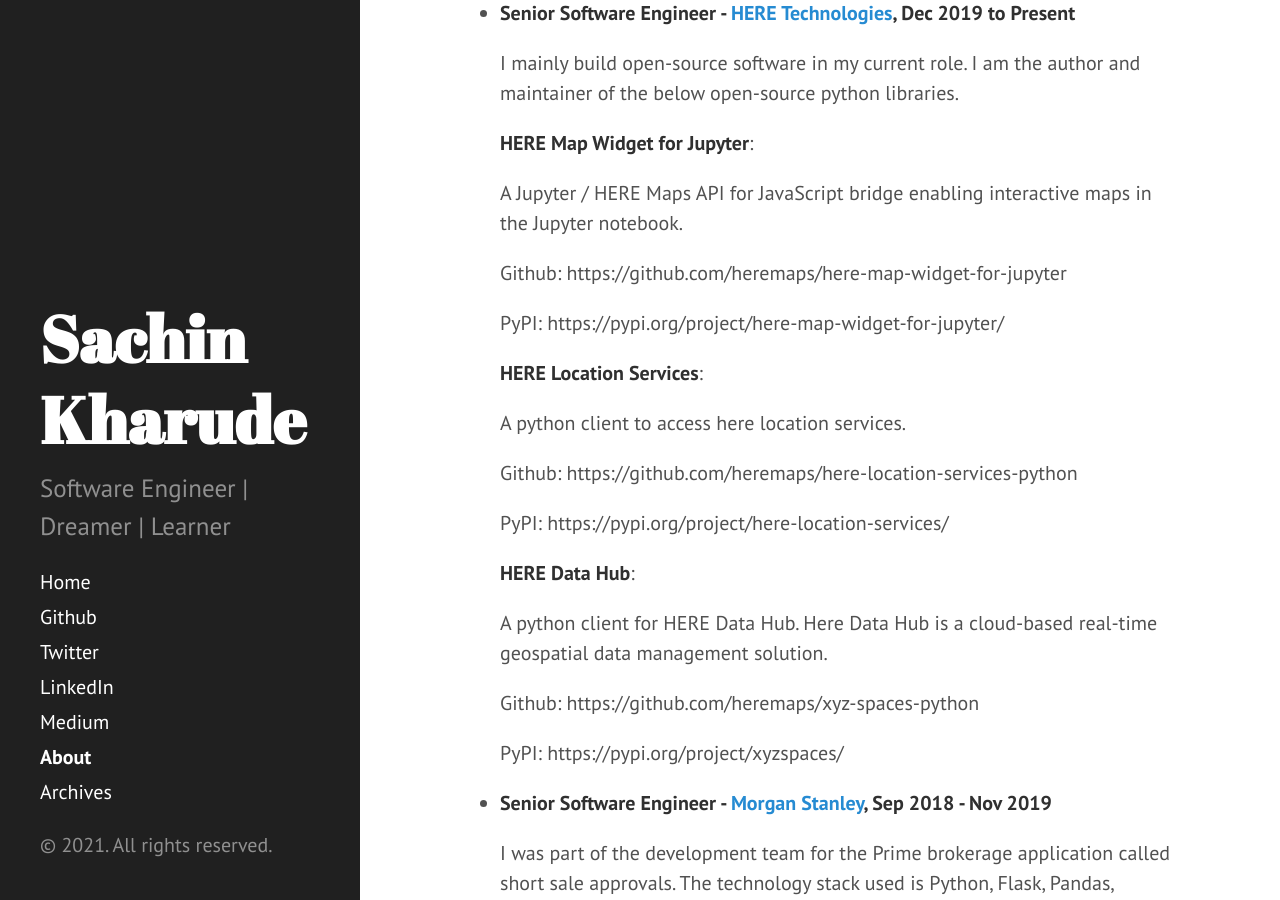
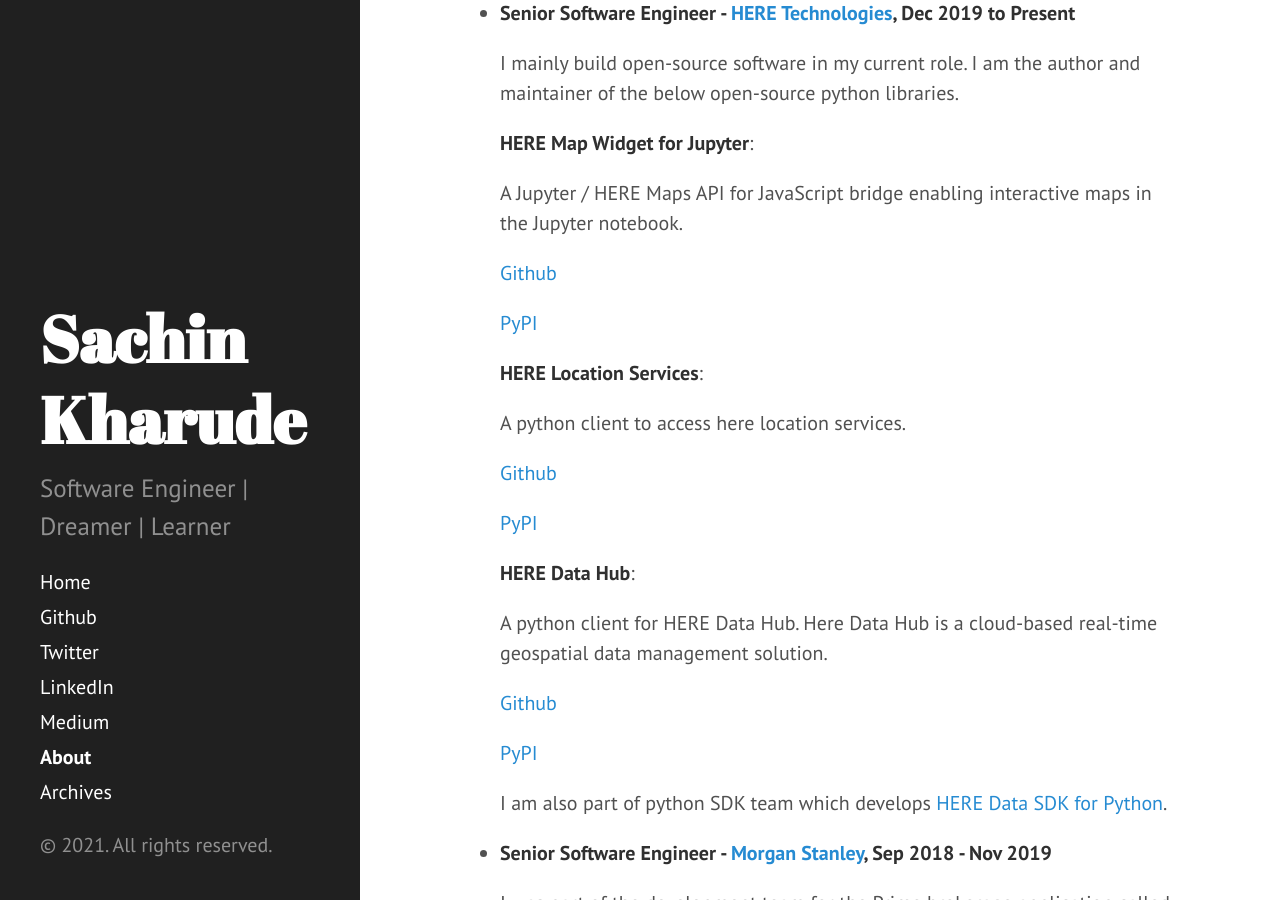
Before and after one commit to sackh/sackh.github.io, a Jekyll site: the page built from about.md, in a window 1280 px wide and 900 px high, scrolled down 2042 px. Built offline with Jekyll 4.4.1, drawn with Linux system fonts in a browser that asks for light colours; Markdown is read by kramdown in place of the engine named in the settings.

Commit message:
updated about
Signed-off-by: Kharude, Sachin <sachin.kharude@here.com>

```diff
--- a/about.md
+++ b/about.md
@@ -71,25 +71,27 @@ title: About
 
   A Jupyter / HERE Maps API for JavaScript bridge enabling interactive maps in the Jupyter notebook.
 
-  Github: https://github.com/heremaps/here-map-widget-for-jupyter
+  [Github](https://github.com/heremaps/here-map-widget-for-jupyter)
 
-  PyPI: https://pypi.org/project/here-map-widget-for-jupyter/
+  [PyPI](https://pypi.org/project/here-map-widget-for-jupyter/)
 
   **HERE Location Services**:
 
   A python client to access here location services.
 
-  Github: https://github.com/heremaps/here-location-services-python
+  [Github](https://github.com/heremaps/here-location-services-python)
 
-  PyPI: https://pypi.org/project/here-location-services/
+  [PyPI](https://pypi.org/project/here-location-services/)
 
   **HERE Data Hub**:
 
   A python client for HERE Data Hub. Here Data Hub is a cloud-based real-time geospatial data management solution.
 
-  Github: https://github.com/heremaps/xyz-spaces-python
+  [Github](https://github.com/heremaps/xyz-spaces-python)
 
-  PyPI: https://pypi.org/project/xyzspaces/
+  [PyPI](https://pypi.org/project/xyzspaces/)
+
+  I am also part of python SDK team which develops [HERE Data SDK for Python](https://developer.here.com/documentation/sdk-python-v2/dev_guide/index.html).
 
 - **Senior Software Engineer - [Morgan Stanley](https://www.morganstanley.com/), Sep 2018 - Nov 2019**
 
```
